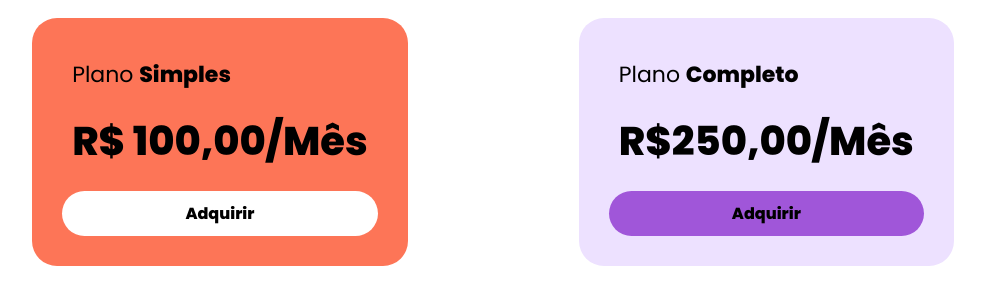
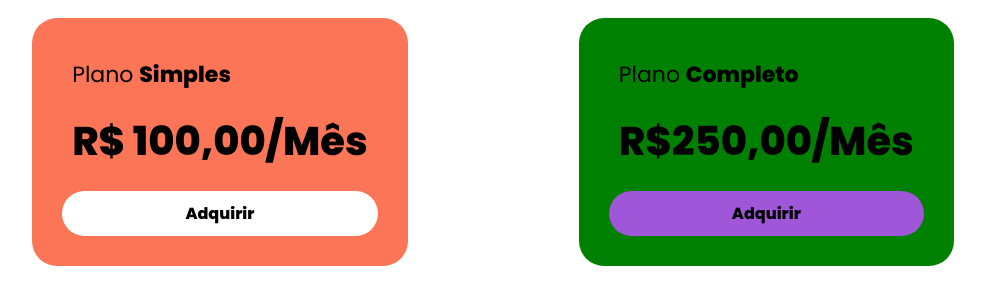
Before and after one commit to marcosviniciohd/fundamentos-angular-17, an Angular app: page / in a window 1280 px wide. Shown: the top 304 px of the page, without its empty margins (147-1132 px from the left). Built offline with nearby package versions, Linux system fonts and the light colour scheme.

Commit message:
feat: add variavél SCSS

```diff
--- a/src/app/card-roxo/card-roxo.component.scss
+++ b/src/app/card-roxo/card-roxo.component.scss
@@ -1,9 +1,9 @@
 @import url('https://fonts.googleapis.com/css2?family=Poppins:ital,wght@100,400;600,800;1,100&display=swap');
-
+@import "../../../src/styles.scss";
 .card-roxo {
   margin-top: 10px;
   max-width: 350px;
-  background-color: #ede1ff;
+  background-color: $bgcolor;
   border-radius: 25px;
   padding: 30px;
   font-family: 'Poppins', sans-serif;
--- a/src/styles.scss
+++ b/src/styles.scss
@@ -1 +1 @@
-/* You can add global styles to this file, and also import other style files */
+$bgcolor: green !important;
```
